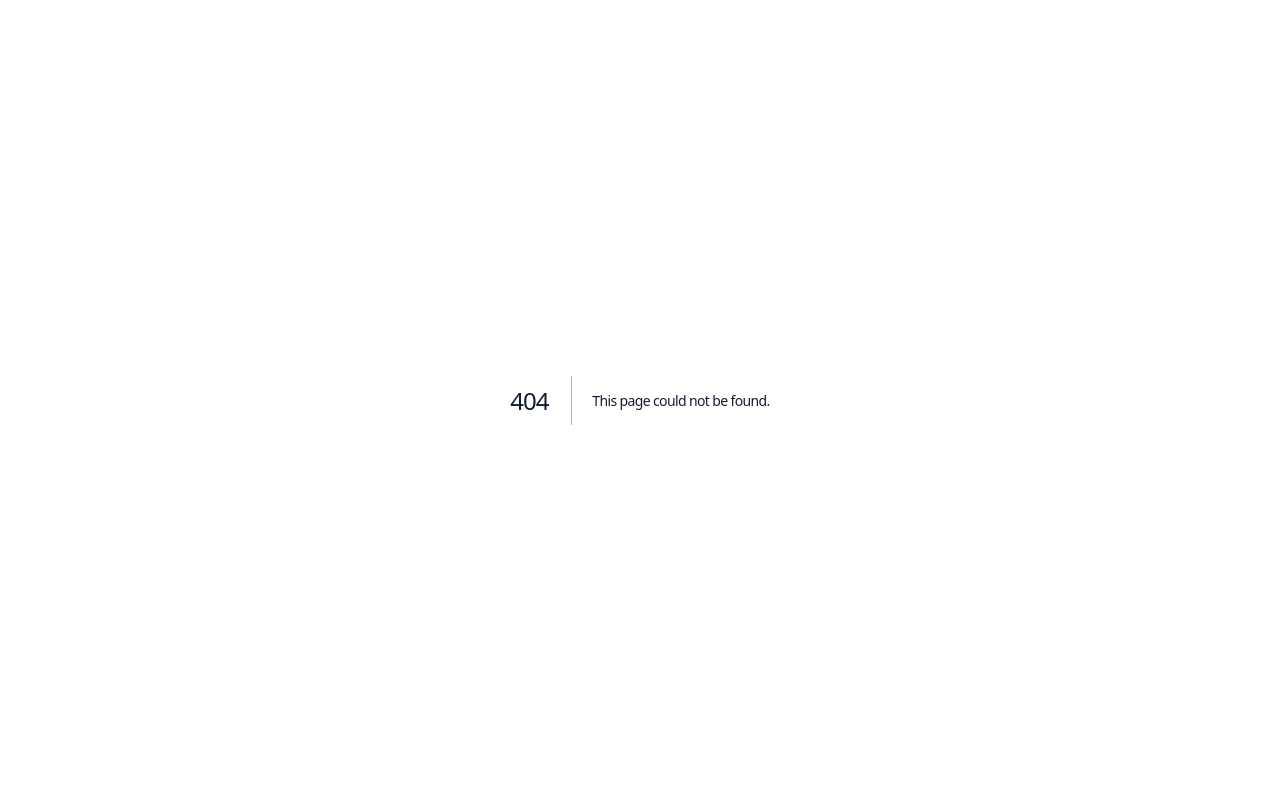
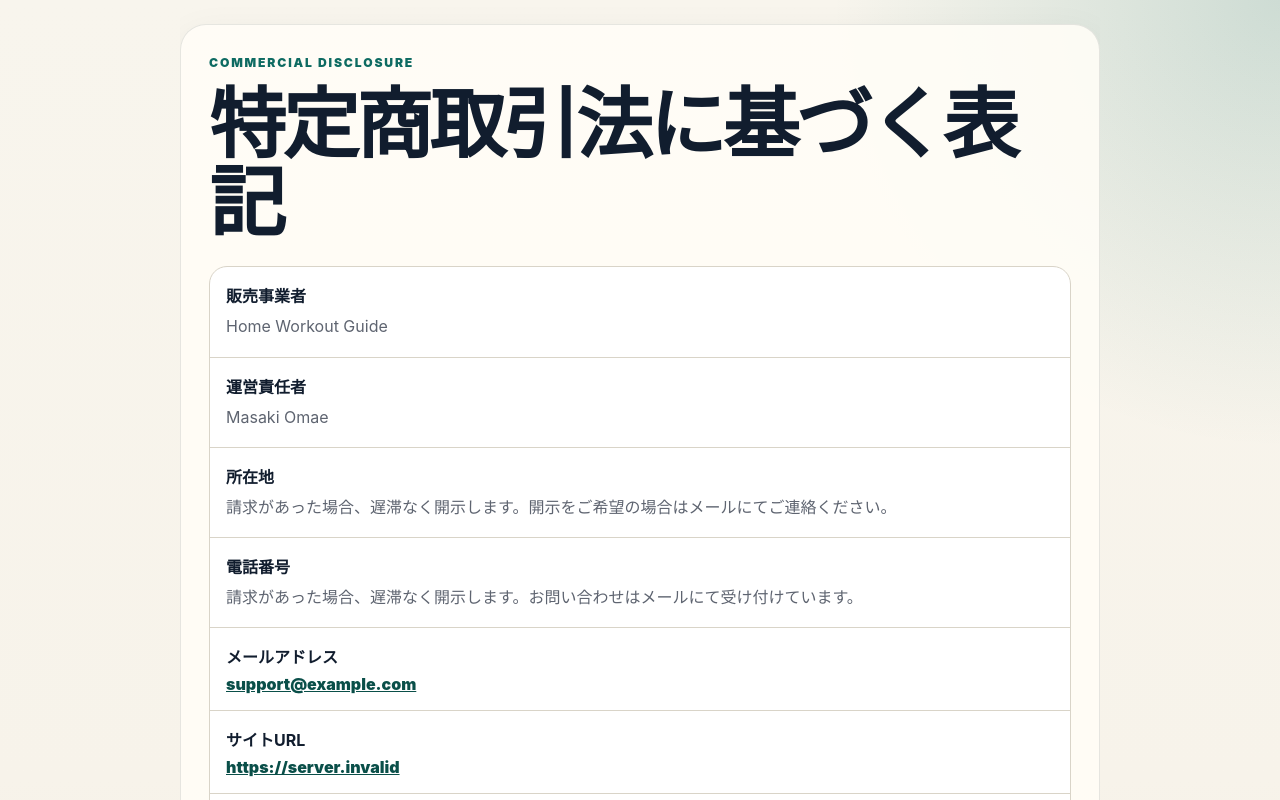
Before and after one commit to masaki21/home-workout-guide, a Next.js app: page /commercial-disclosure in a window 1280 px wide. Before the commit this address had no page. Shown: the top 800 px of the page. Built offline with nearby package versions, Linux system fonts and the light colour scheme; no server answers.

Commit message:
Add commercial disclosure page

```diff
--- /dev/null
+++ b/app/commercial-disclosure/page.js
@@ -0,0 +1,53 @@
+import Link from "next/link";
+
+const supportEmail = process.env.NEXT_PUBLIC_SUPPORT_EMAIL || "support@example.com";
+const baseUrl = (process.env.NEXT_PUBLIC_BASE_URL || "https://home-workout-guide.vercel.app").replace(/\/$/, "");
+
+export const metadata = {
+  title: "特定商取引法に基づく表記",
+  description: "Commercial disclosure for the 30-Day Home Workout Guide."
+};
+
+const rows = [
+  ["販売事業者", "Home Workout Guide"],
+  ["運営責任者", "Masaki Omae"],
+  ["所在地", "請求があった場合、遅滞なく開示します。開示をご希望の場合はメールにてご連絡ください。"],
+  ["電話番号", "請求があった場合、遅滞なく開示します。お問い合わせはメールにて受け付けています。"],
+  ["メールアドレス", supportEmail],
+  ["サイトURL", baseUrl],
+  ["販売価格", "商品ページおよび決済画面に表示します。30-Day Home Workout Guide は5米ドルです。"],
+  ["商品代金以外の必要料金", "インターネット接続料金、通信料金等はお客様のご負担となります。"],
+  ["支払方法", "クレジットカード決済（Stripe）"],
+  ["支払時期", "ご注文時に決済されます。"],
+  ["商品の引渡時期", "決済完了後、成功ページからオンラインHTMLガイドへ即時アクセスできます。"],
+  ["返品・キャンセル・返金", "デジタル商品の性質上、購入後のお客様都合による返品・キャンセルは原則としてお受けしていません。アクセス不具合等がある場合はサポートまでご連絡ください。返金は個別に確認のうえ判断します。"],
+  ["動作環境", "インターネット接続と、最新の主要ブラウザを備えたスマートフォンまたはPCが必要です。"]
+];
+
+export default function CommercialDisclosurePage() {
+  return (
+    <main className="policy-page">
+      <section className="policy-page__card">
+        <p className="eyebrow">Commercial Disclosure</p>
+        <h1>特定商取引法に基づく表記</h1>
+        <div className="disclosure-table">
+          {rows.map(([label, value]) => (
+            <div className="disclosure-row" key={label}>
+              <strong>{label}</strong>
+              {label === "メールアドレス" ? (
+                <a href={`mailto:${value}`}>{value}</a>
+              ) : label === "サイトURL" ? (
+                <a href={value}>{value}</a>
+              ) : (
+                <p>{value}</p>
+              )}
+            </div>
+          ))}
+        </div>
+        <p className="policy-page__actions">
+          <Link href="/">Back to sales page</Link>
+        </p>
+      </section>
+    </main>
+  );
+}
--- a/app/globals.css
+++ b/app/globals.css
@@ -524,6 +524,35 @@ li {
   margin-top: 28px;
 }
 
+.disclosure-table {
+  display: grid;
+  gap: 0;
+  margin-top: 24px;
+  overflow: hidden;
+  border: 1px solid var(--line);
+  border-radius: 18px;
+  background: white;
+}
+
+.disclosure-row {
+  display: grid;
+  gap: 6px;
+  padding: 16px;
+  border-bottom: 1px solid var(--line);
+}
+
+.disclosure-row:last-child {
+  border-bottom: 0;
+}
+
+.disclosure-row strong {
+  color: var(--navy);
+}
+
+.disclosure-row p {
+  margin: 0;
+}
+
 .final-cta {
   padding-bottom: 110px;
 }
--- a/app/page.js
+++ b/app/page.js
@@ -372,6 +372,7 @@ export default function HomePage() {
             <Link href="/refund-policy">Refund Policy</Link>
             <Link href="/terms">Terms</Link>
             <Link href="/privacy">Privacy</Link>
+            <Link href="/commercial-disclosure">Commercial Disclosure</Link>
           </div>
         </div>
       </section>
--- a/app/sitemap.js
+++ b/app/sitemap.js
@@ -31,6 +31,12 @@ export default function sitemap() {
       lastModified: new Date(),
       changeFrequency: "yearly",
       priority: 0.3
+    },
+    {
+      url: `${baseUrl}/commercial-disclosure`,
+      lastModified: new Date(),
+      changeFrequency: "yearly",
+      priority: 0.3
     }
   ];
 }
```
